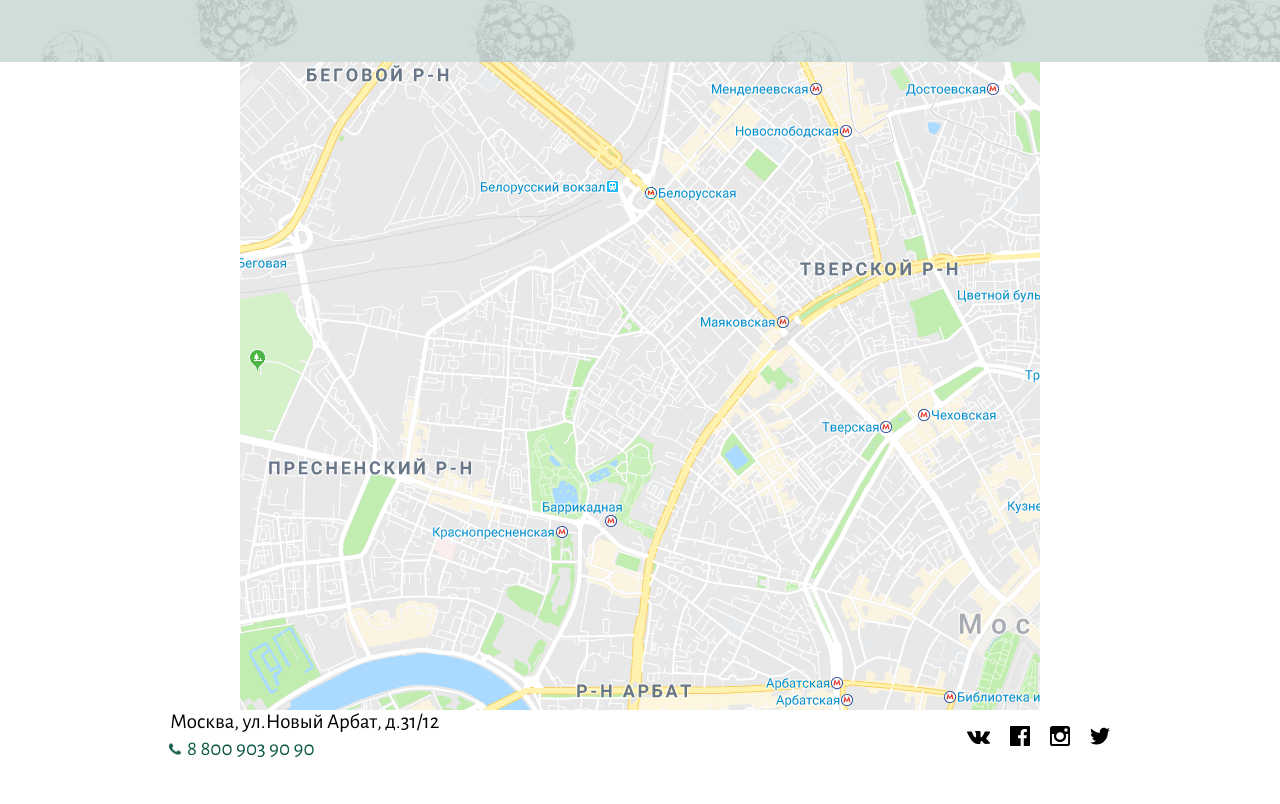
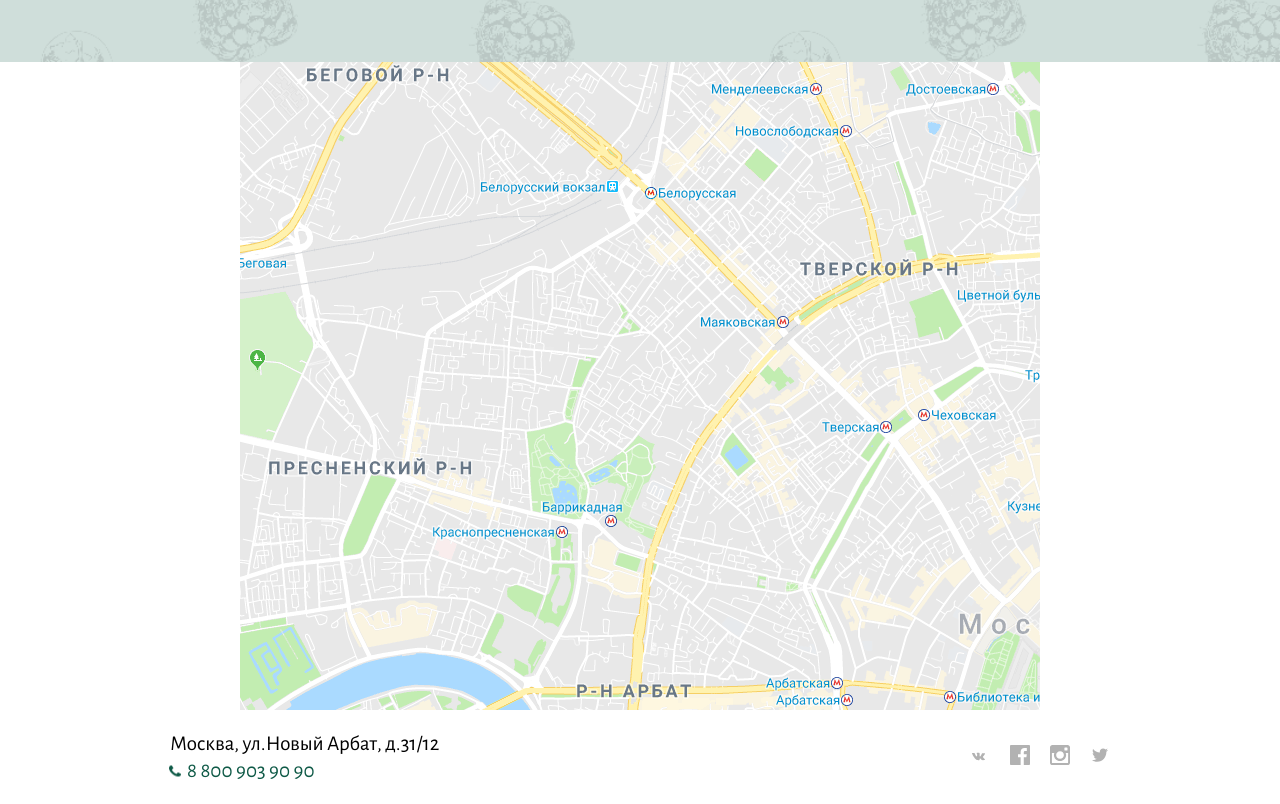
Before and after one commit to Margarita23/bars, a plain HTML site: page index.html in a window 1280 px wide. Shown: the part 3979-4783 px from the top of the page. Before the commit the page ends 4762 px from the top, so only its background shows below. Drawn offline with Linux system fonts and the light colour scheme.

Commit message:
some fix

```diff
--- a/blocks/footer.scss
+++ b/blocks/footer.scss
@@ -1,5 +1,4 @@
 .footer {
-    margin-bottom: 22px;
     font-size: 21px;
     font-weight: 400;
     min-width: 1100px;
@@ -36,28 +35,33 @@
     background-size: cover;
     margin-right: 20px;
     height: 100%;
+    fill: #b2b2b2;
+}
+
+.social-net__item:hover {
+    fill: #000;
 }
 
 .social-net__item:last-child {
     margin-right: 0px;
 }
 
-.social-net__item--vk {
+.social-net__item--vk .social-net__item--icon{
     width: 23px;
     height: 13px;
 }
 
-.social-net__item--fb {
+.social-net__item--fb .social-net__item--icon{
     width: 20px;
     height: 20px;
 }
 
-.social-net__item--in {
+.social-net__item--in .social-net__item--icon{
     width: 20px;
     height: 20px;
 }
 
-.social-net__item--tw {
+.social-net__item--tw .social-net__item--icon{
     width: 20px;
     height: 16px;
 }
--- a/blocks/map.scss
+++ b/blocks/map.scss
@@ -1,10 +1,10 @@
 .guide {
     display: flex;
     min-width: 1100px;
+    margin-bottom: 22px;
 }
 
 .map {
-    width: 100%;
     height: 100%;
     background-image: url(../images/map.png);
 }
--- a/index.html
+++ b/index.html
@@ -283,16 +283,24 @@
         <div class="social-net">
           <ul class="social-net__list">
             <li class="social-net__item social-net__item--vk">
-              <img src="../icons/vk.svg" alt="Иконка соц. сетей вк">
+              <svg class="social-net__item--icon">
+                <use xlink:href="#vk"></use>
+              </svg>
             </li>
             <li class="social-net__item social-net__item--fb">
-              <img src="../icons/f.svg" alt="Иконка соц. сетей фейсбука">
+              <svg class="social-net__item--icon">
+                <use xlink:href="#f"></use>
+              </svg>
             </li>
             <li class="social-net__item social-net__item--in">
-              <img src="../icons/in.svg" alt="Иконка соц. сетей инстаграма">
+              <svg class="social-net__item--icon">
+                <use xlink:href="#in"></use>
+              </svg>
             </li>
             <li class="social-net__item social-net__item--tw">
-              <img src="../icons/tv.svg" alt="Иконка соц. сетей твиттера">
+              <svg class="social-net__item--icon">
+                <use xlink:href="#tv"></use>
+              </svg>
             </li>
           </ul>
         </div>
@@ -310,4 +318,24 @@
       <li class="side-bar__item"><a href="#" class="side-bar__link"></a></li>
     </ul>
   </body>
+
+
+
+
+  <svg width="0" height="0" class="hidden">
+    <symbol xmlns="http://www.w3.org/2000/svg" viewBox="0 0 36.7 36.7" id="f">
+      <path d="M36.7 34.7c0 1.1-.9 2-2 2h-9.4V22.5h4.8l.7-5.5h-5.5v-3.5c0-1.6.4-2.7 2.7-2.7h2.9v-5c-.5-.1-2.2-.2-4.3-.2-4.2 0-7.1 2.6-7.1 7.3V17h-4.8v5.5h4.8v14.2H2c-1.1 0-2-.9-2-2V2C0 .9.9 0 2 0h32.7c1.1 0 2 .9 2 2v32.7z"></path>
+    </symbol>
+    <symbol xmlns="http://www.w3.org/2000/svg" viewBox="0 0 36.7 36.7" id="in">
+      <path d="M32.3 0H4.4C2 0 0 1.9 0 4.3v28.1c0 2.4 2 4.3 4.4 4.3h27.9c2.4 0 4.4-1.9 4.4-4.3V4.3c0-2.4-2-4.3-4.4-4.3m-5.9 5.7c0-.6.5-1.1 1.1-1.1H31c.6 0 1.1.5 1.1 1.1v3.4c0 .6-.5 1.1-1.1 1.1h-3.4c-.6 0-1.1-.5-1.1-1.1l-.1-3.4zm-8 5.6c3.9 0 7.1 3.1 7.1 7s-3.2 7-7.1 7-7.1-3.1-7.1-7c0-3.8 3.2-7 7.1-7m14.8 20.8c0 .6-.5 1.1-1.1 1.1H4.6c-.6 0-1.1-.5-1.1-1.1V14.9H8c-.6.9-.8 2.5-.8 3.5 0 6.1 5 11.1 11.2 11.1s11.2-5 11.2-11.1c0-1-.1-2.6-.9-3.5h4.6l-.1 17.2z"></path>
+    </symbol>
+    <symbol xmlns="http://www.w3.org/2000/svg" viewBox="0 0 36.7 36.7" id="tv">
+      <path d="M35.7 3.7c-1.5.9-3.1 1.5-4.8 1.9-1.4-1.5-3.3-2.4-5.5-2.4-4.2 0-7.5 3.5-7.5 7.7 0 .6.1 1.2.2 1.8-6.3-.4-11.8-3.5-15.5-8.2-.6 1.1-1 2.5-1 3.9 0 2.7 1.3 5 3.4 6.4-1.2 0-2.4-.4-3.4-1v.2c0 3.7 2.6 6.9 6 7.6-.6.2-1.3.3-2 .3-.5 0-1 0-1.4-.1 1 3.1 3.7 5.3 7 5.4-2.6 2.1-5.8 3.3-9.4 3.3-.6 0-1.2 0-1.8-.1 3.3 2.2 7.3 3.5 11.5 3.5 13.9 0 21.4-11.8 21.4-22v-1c1.5-1.1 2.8-2.4 3.8-4-1.3.6-2.8 1-4.3 1.2 1.5-1.1 2.7-2.6 3.3-4.4"></path>
+    </symbol>
+    <symbol xmlns="http://www.w3.org/2000/svg" viewBox="0 0 36.7 36.7" id="vk">
+      <path d="M36.5 26.8c0-.1-.1-.2-.1-.2-.6-1.1-1.9-2.6-3.7-4.2-.8-.8-1.3-1.3-1.5-1.6-.4-.5-.5-1-.3-1.5.2-.4.7-1.2 1.7-2.5.5-.7.9-1.2 1.2-1.6 2.2-2.9 3.2-4.8 2.9-5.6l-.1-.2c-.1-.3-.3-.4-.6-.5-.3-.1-.7-.1-1.2 0h-5.9c-.2 0-.2.1-.2.1h-.1l-.1.1c-.1 0-.1.1-.2.2s-.1.2-.2.3c-.6 1.5-1.3 3-2 4.3-.5.8-.9 1.5-1.3 2.1-.4.6-.7 1-1 1.3l-.7.7c-.2.2-.4.2-.5.2-.1 0-.2-.1-.3-.1-.2-.1-.3-.3-.4-.5-.1-.2-.2-.4-.2-.7 0-.3-.1-.6-.1-.8v-5.7c0-.4 0-.7-.1-.9 0-.2-.1-.4-.2-.6-.1-.2-.2-.4-.4-.5l-.6-.3c-.7-.2-1.5-.2-2.6-.2-2.4 0-3.9.1-4.6.5-.3.1-.5.3-.7.6-.2.3-.3.4-.1.5.8.1 1.3.4 1.6.8l.1.2c.1.2.2.5.3.9.1.4.1.9.2 1.4.1.9.1 1.7 0 2.4s-.1 1.2-.2 1.5c-.1.4-.1.7-.3.9l-.2.4c0 .1-.1.1-.1.1-.2.1-.3.1-.5.1s-.4-.1-.6-.3c-.3-.2-.5-.4-.8-.7-.3-.3-.6-.7-.9-1.3-.3-.6-.7-1.2-1.1-2l-.3-.6c-.2-.4-.5-.9-.8-1.6-.3-.7-.6-1.3-.9-2-.1-.2-.3-.4-.5-.6h-.1C7.1 9 7 9 6.9 8.9c-.1 0-.3-.1-.4-.1H1.3c-.6 0-1 .2-1.2.4v.1c-.1.1-.1.2-.1.3 0 .1 0 .3.1.5.8 1.8 1.6 3.5 2.5 5.2.9 1.7 1.7 3 2.3 4 .7 1 1.3 2 2 2.9.7.9 1.1 1.5 1.4 1.7.2.3.4.4.5.6l.5.5c.3.3.8.7 1.3 1.1.6.4 1.2.8 2 1.3.7.4 1.6.8 2.5 1 1 .3 1.9.4 2.8.3h2.2c.4 0 .8-.2 1-.4l.1-.1c.1-.1.1-.2.1-.4s.1-.3.1-.5c0-.5 0-1 .1-1.5.1-.4.2-.8.3-1 .1-.2.3-.4.4-.6.2-.2.3-.2.3-.3.1 0 .1-.1.2-.1.3-.1.7 0 1.1.3.4.3.8.7 1.2 1.1.4.4.8.9 1.3 1.5.5.5 1 1 1.3 1.2l.4.2c.3.2.6.3 1 .4.4.1.8.2 1.1.1l4.9-.1c.5 0 .9-.1 1.1-.2.3-.2.4-.3.5-.5.1-.2.1-.4 0-.7 0 0 0-.2-.1-.3zm0 0"></path>
+    </symbol>
+  </svg>
+
+
 </html>
```
Also changed, not shown: icons/f.svg (deleted), icons/in.svg (deleted), icons/tv.svg (deleted), icons/vk.svg (deleted), style.css, 1 other file.
